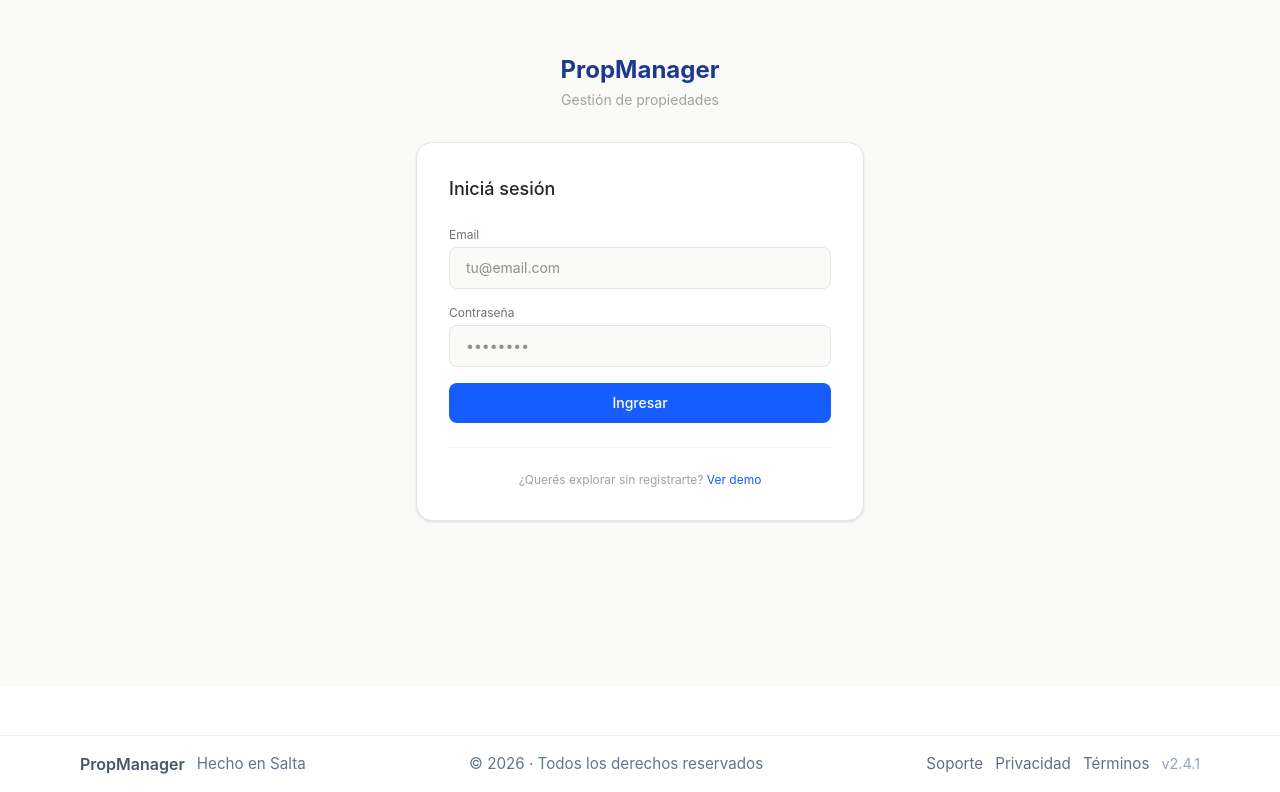
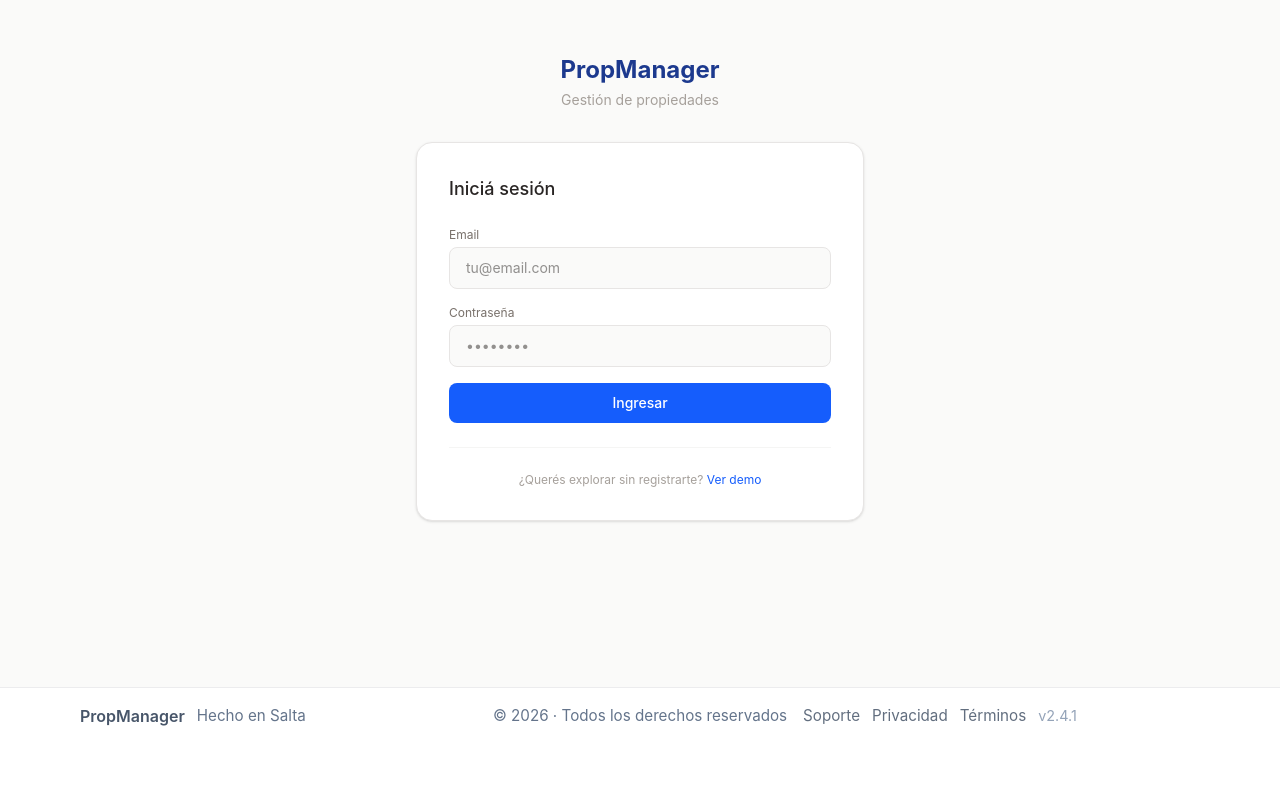
Before and after one commit to acastkat/propmanager, a React (Vite) app: page /login in a window 1280 px wide. Shown: the part 113-905 px from the top of the page. After the commit the page ends 857 px from the top, so only its background shows below. Built offline with nearby package versions, Linux system fonts and the light colour scheme.

Commit message:
Ajustes de footer

```diff
--- a/src/components/Footer.jsx
+++ b/src/components/Footer.jsx
@@ -2,7 +2,7 @@ const Footer = () => {
   return (
     <footer role="contentinfo" aria-label="Pie de página" style={styles.footer}>
       <div style={styles.container}>
-        <div style={styles.section}>
+        <div style={styles.group}>
           <span style={styles.brand}>PropManager</span>
           <span style={styles.note}>Hecho en Salta</span>
         </div>
@@ -11,7 +11,7 @@ const Footer = () => {
           © {new Date().getFullYear()} · Todos los derechos reservados
         </div>
 
-        <div style={styles.section}>
+        <div style={styles.group}>
           <a href="/soporte" style={styles.link}>
             Soporte
           </a>
@@ -30,22 +30,20 @@ const Footer = () => {
 
 const styles = {
   footer: {
-    marginTop: "3rem",
     padding: "1rem 1.5rem",
-    borderTop: "1px solid rgba(15, 23, 42, 0.06)",
+    borderTop: "1px solid rgba(15, 23, 42, 0.08)",
     backgroundColor: "var(--surface, #ffffff)",
     color: "var(--text-muted, #475569)",
   },
   container: {
     maxWidth: "var(--app-max-width, 1120px)",
     margin: "0 auto",
-    display: "flex",
-    flexWrap: "wrap",
-    justifyContent: "space-between",
+    display: "grid",
+    gridTemplateColumns: "1fr auto 1fr",
     alignItems: "center",
-    gap: "0.75rem",
+    gap: "1rem",
   },
-  section: {
+  group: {
     display: "flex",
     alignItems: "center",
     gap: "0.75rem",
@@ -59,6 +57,7 @@ const styles = {
     color: "var(--text-muted, #64748b)",
   },
   center: {
+    justifySelf: "center",
     fontSize: "0.95rem",
     color: "var(--text-muted, #64748b)",
   },
```
